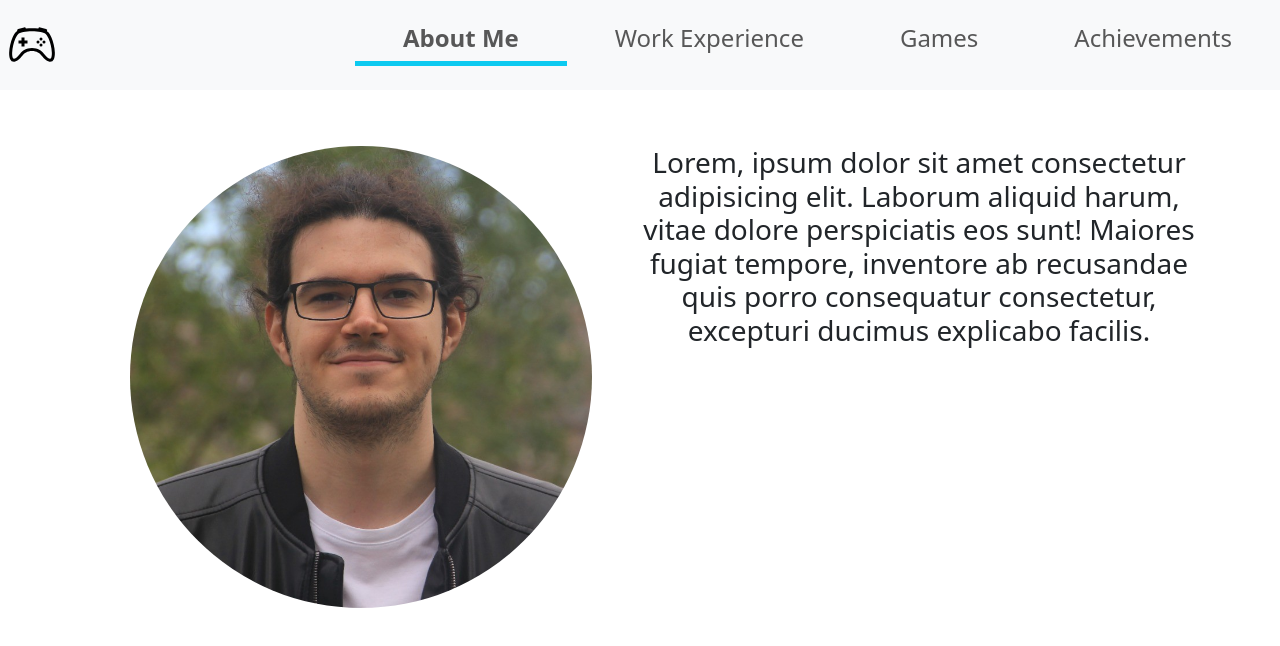
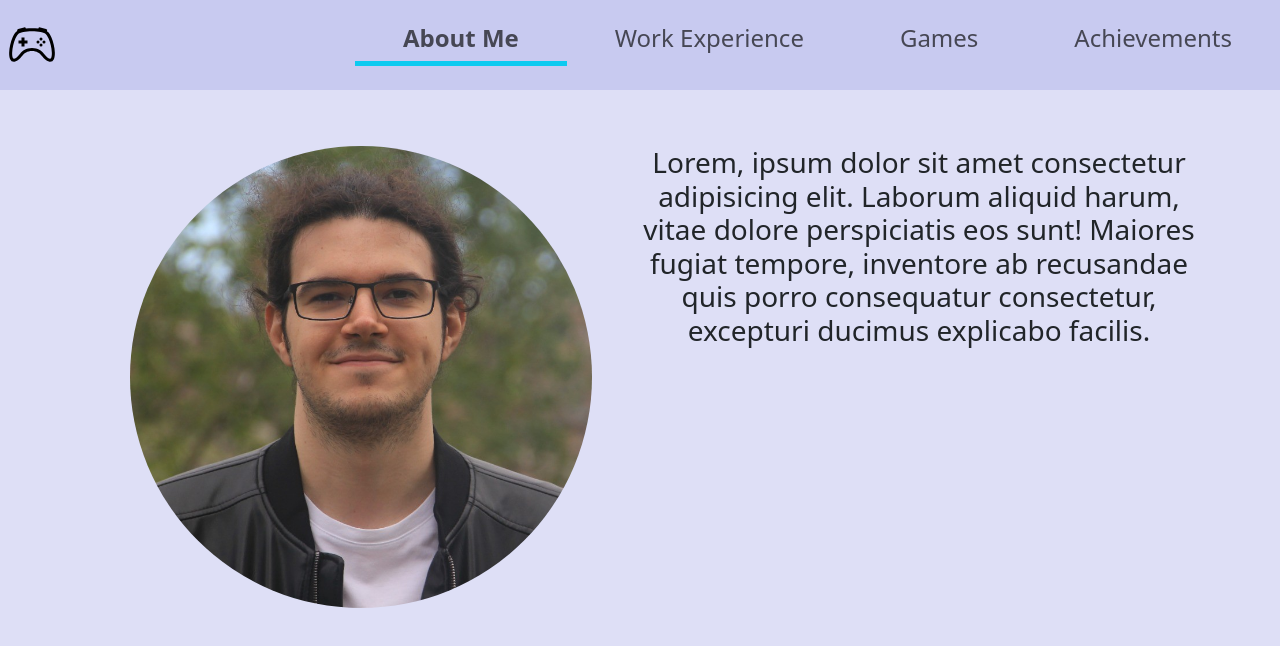
Before and after one commit to obenozgur/obenozgur.github.io, a website: page index.html in a window 1280 px wide. Drawn offline with nearby package versions, Linux system fonts and the light colour scheme.

Commit message:
Arrange background color for all pages

```diff
--- a/index.html
+++ b/index.html
@@ -19,10 +19,10 @@
     <title>Oben Yozgyur</title>
 </head>
 
-<body>
+<body class="bg-page">
 
 
-    <nav class="navbar navbar-expand-lg navbar-light bg-light">
+    <nav class="navbar bg-page-opaque navbar-expand-lg navbar-light bg-light">
         <a class="navbar-brand"><svg xmlns="http://www.w3.org/2000/svg" width="64" height="64" fill="currentColor"
                 class="bi bi-controller p-2" viewBox="0 0 16 16">
                 <path
```
Also changed, not shown: work_experience.html (+2 -2 lines).
